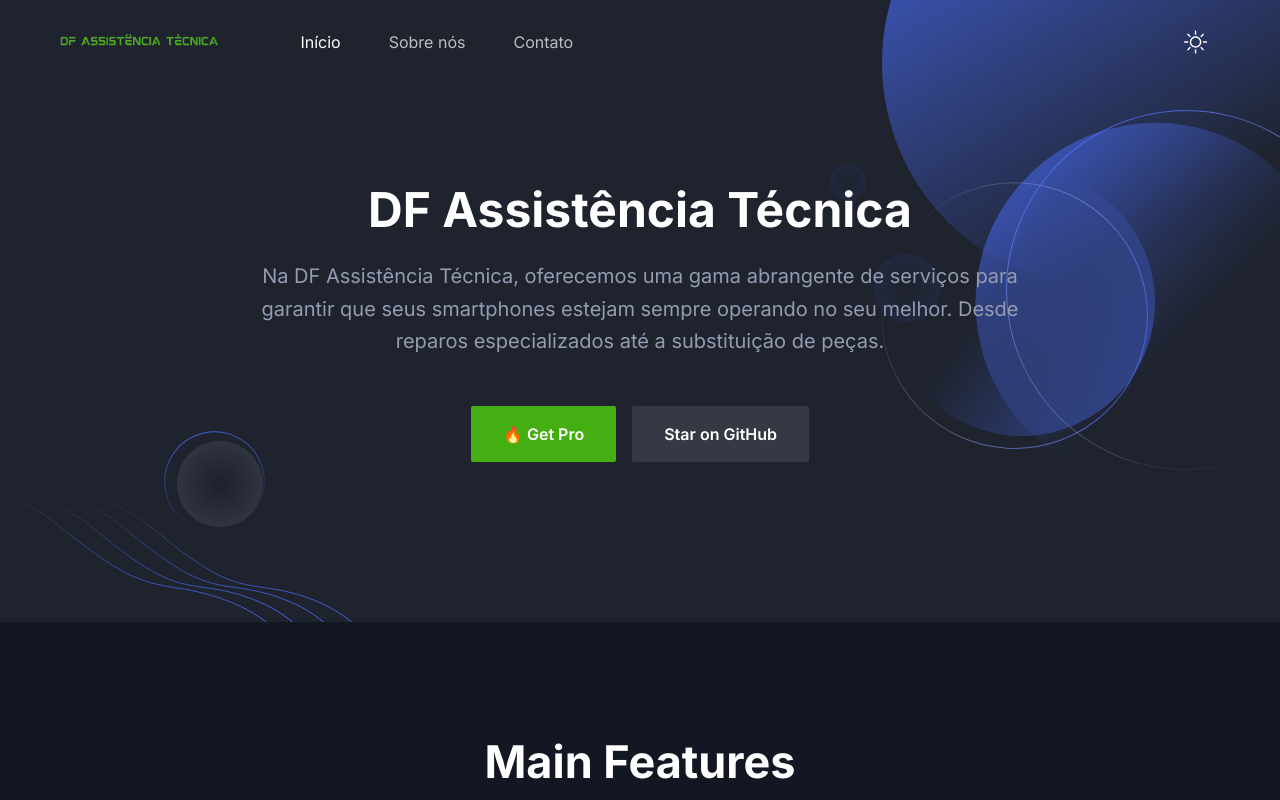
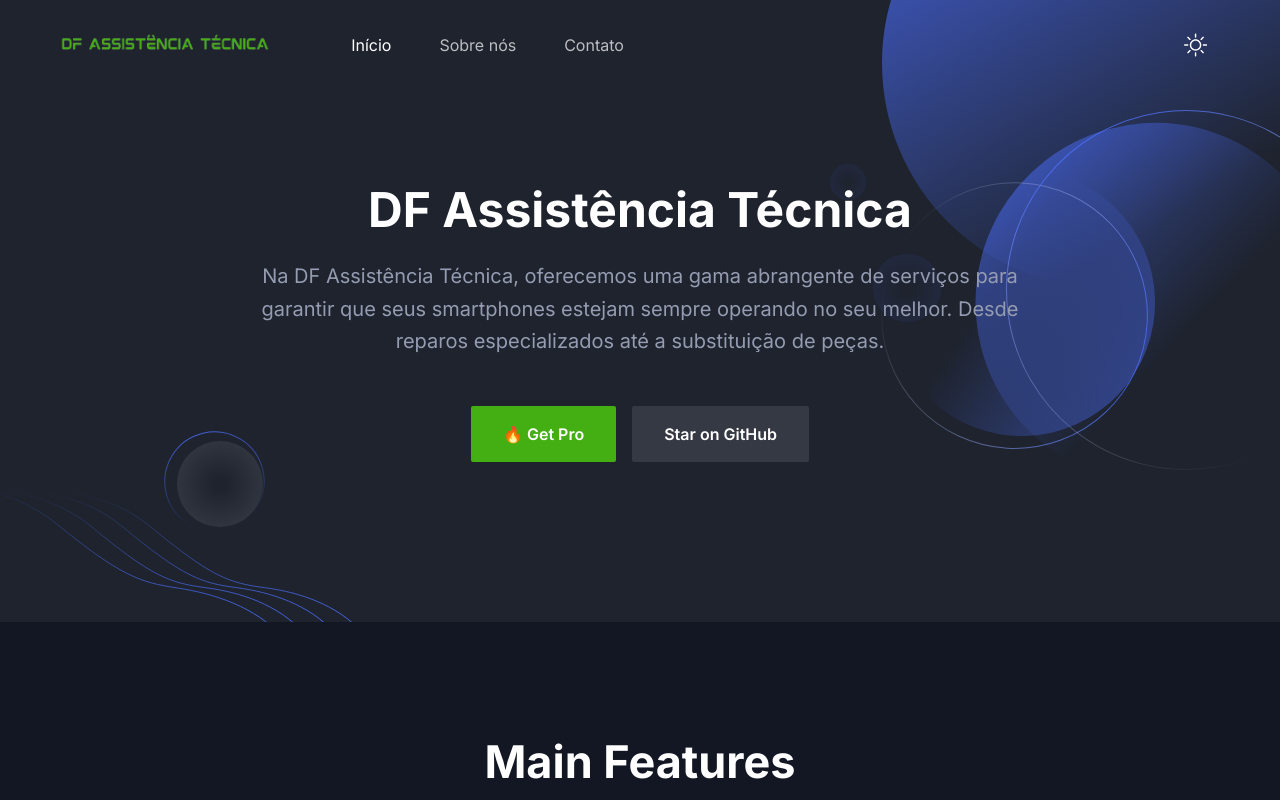
Before and after one commit to andrelobo/df-assistencia-tecnica, a Next.js app: page / in a window 1280 px wide. Shown: the top 800 px of the page. Built offline with nearby package versions, Linux system fonts and the light colour scheme.

Commit message:
feat: new logo

```diff
--- a/src/components/Header/index.tsx
+++ b/src/components/Header/index.tsx
@@ -49,7 +49,7 @@
       >
         <div className="container">
           <div className="relative -mx-4 flex items-center justify-between">
-            <div className="w-60 max-w-full px-4 xl:mr-12">
+            <div className="w-80 max-w-full px-4 xl:mr-12">
               <Link
                 href="/"
                 className={`header-logo block w-full ${
@@ -59,15 +59,15 @@
                 <Image
                   src="/images/logo/logo.png"
                   alt="logo"
-                  width={400}
-                  height={53}
+                  width={478}
+                  height={56}
                   className="w-full dark:hidden"
                 />
                 <Image
                   src="/images/logo/logo.png"
                   alt="logo"
-                  width={400}
-                  height={53}
+                  width={478}
+                  height={56}
                   className="hidden w-full dark:block"
                 />
               </Link>
```
